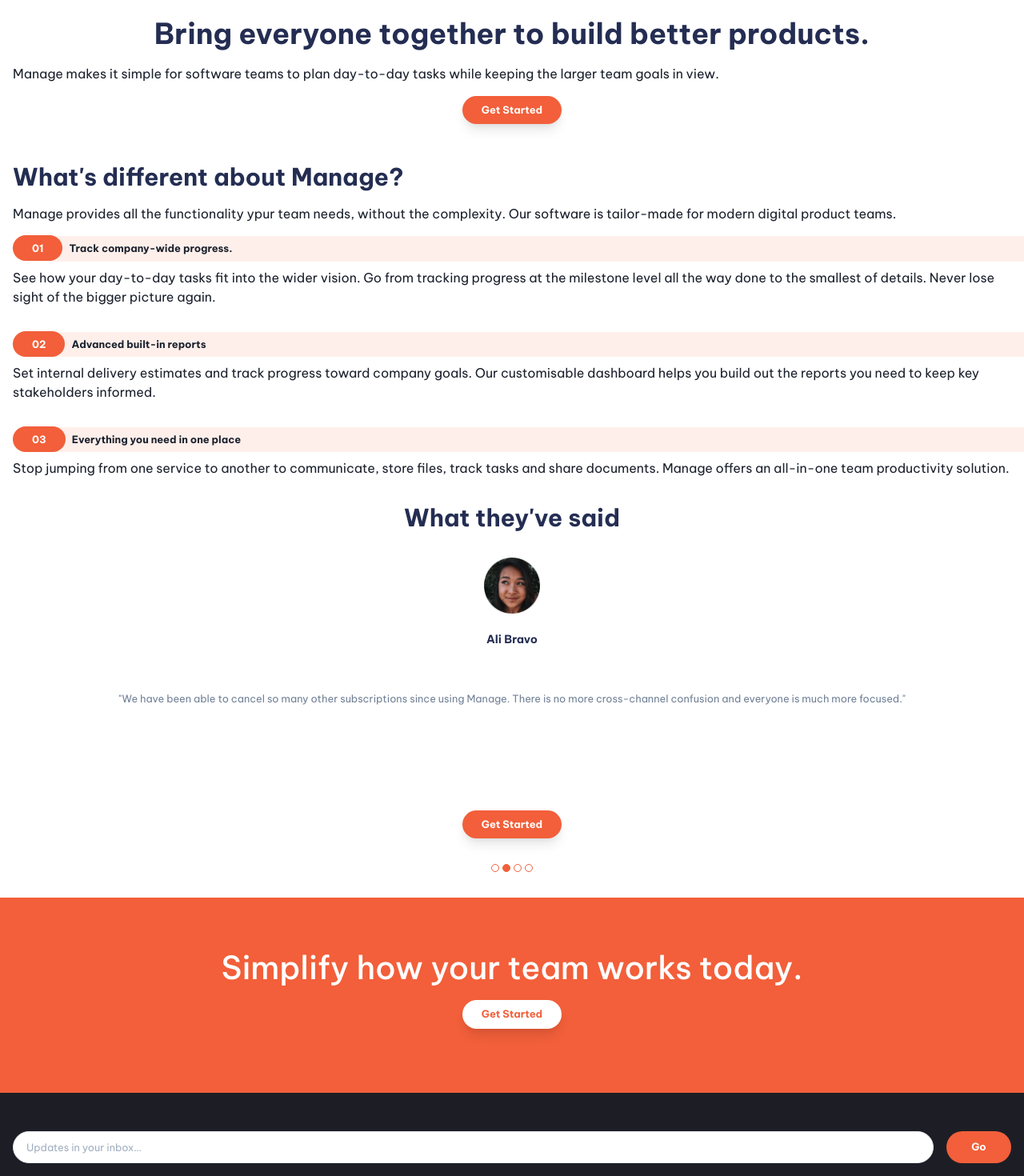
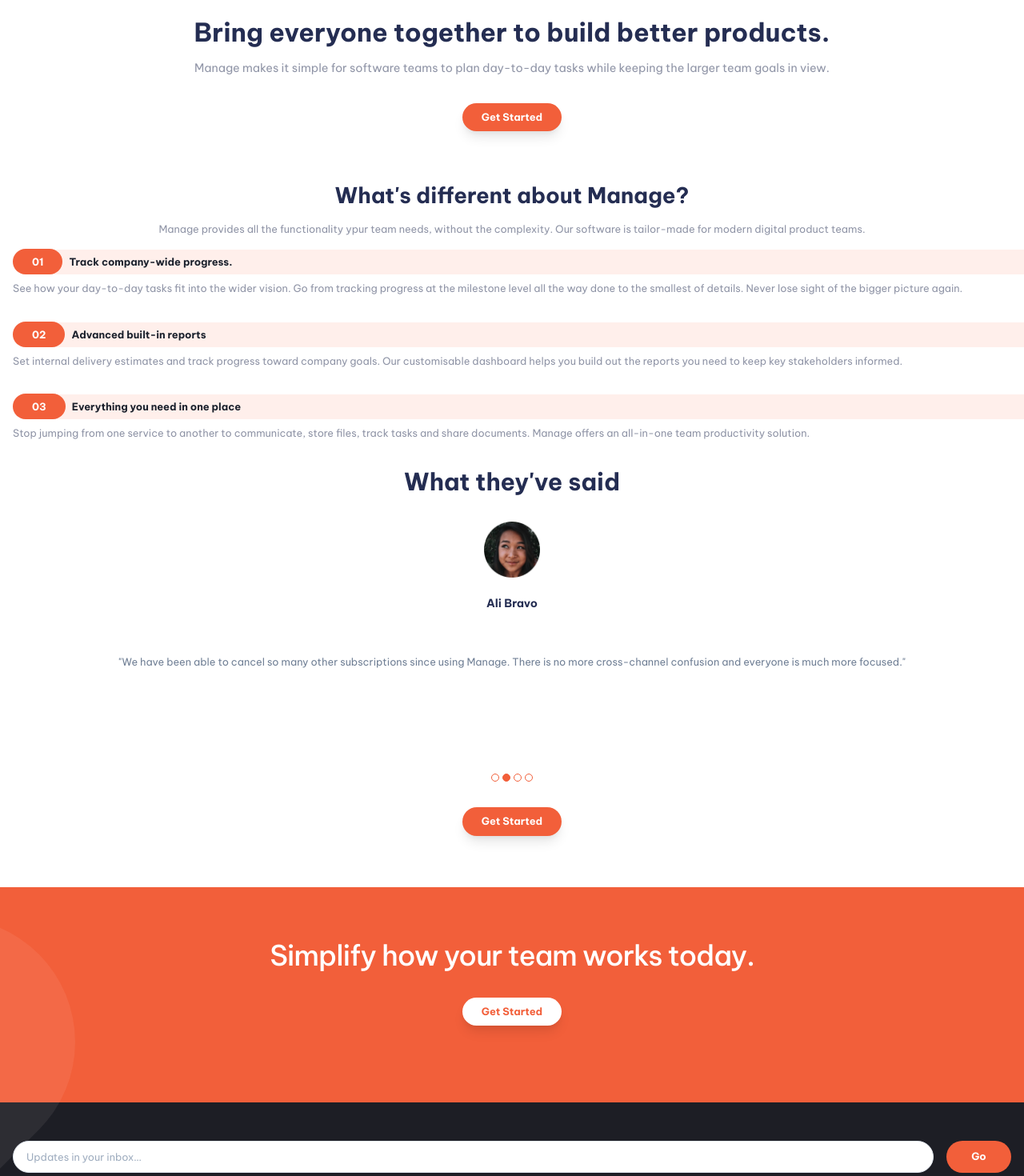
Before and after one commit to edgarfb/manage-landing-page, a Next.js app: page / in a window 1280 px wide. Shown: the part 640-2110 px from the top of the page at 80% size. Built offline with nearby package versions, Linux system fonts and the light colour scheme.

Commit message:
polishing mobile version

```diff
--- a/components/about-manage-list.js
+++ b/components/about-manage-list.js
@@ -35,6 +35,7 @@ export default function AboutManageList() {
                 py={2}
                 borderRadius={40}
                 borderRightRadius={0}
+                fontWeight="700"
               >
                 <chakra.span
                   bg="brand.BrightRed"
@@ -49,7 +50,9 @@ export default function AboutManageList() {
                 </chakra.span>
                 {item.title}
               </Heading>
-              <Text>{item.description}</Text>
+              <Text fontSize={{ base: ".8rem" }} color="brand.DarkGrayishBlue">
+                {item.description}
+              </Text>
             </Stack>
           </chakra.li>
         );
--- a/components/about-manage.js
+++ b/components/about-manage.js
@@ -5,10 +5,22 @@ export default function AboutManage() {
   return (
     <>
       <chakra.section p={4}>
-        <Heading as="h2" size="lg" mb={4} color="brand.DarkBlue">
+        <Heading
+          as="h2"
+          size="lg"
+          mb={4}
+          color="brand.DarkBlue"
+          fontSize={{ base: "1.7rem" }}
+          textAlign="center"
+          fontWeight="700"
+        >
           What&apos;s different about Manage?
         </Heading>
-        <Text>
+        <Text
+          fontSize={{ base: ".8rem" }}
+          color="brand.DarkGrayishBlue"
+          textAlign="center"
+        >
           Manage provides all the functionality ypur team needs, without the
           complexity. Our software is tailor-made for modern digital product
           teams.
--- a/components/footer.js
+++ b/components/footer.js
@@ -28,6 +28,7 @@ export default function Footer() {
 
       <Flex
         color="brand.DarkGrayishBlue"
+        fontWeight="700"
         justify="center"
         gap={12}
         fontSize=".8rem"
--- a/components/get-started-link.js
+++ b/components/get-started-link.js
@@ -7,7 +7,7 @@ export default function GetStartedLink({ white = false }) {
       <Link
         href="/get-started"
         boxShadow="lg"
-        my={4}
+        my={8}
         bg={`${white ? "white" : "brand.BrightRed"}`}
         color={`${white ? "brand.BrightRed" : "white"}`}
         py={2}
--- a/components/get-started.js
+++ b/components/get-started.js
@@ -4,10 +4,20 @@ import GetStartedLink from "./get-started-link";
 export default function GetStarted() {
   return (
     <chakra.section p={4}>
-      <Heading as="h1" textAlign="center" mb={4} color="brand.DarkBlue">
+      <Heading
+        as="h1"
+        textAlign="center"
+        mb={4}
+        color="brand.DarkBlue"
+        fontSize={{ base: "2rem" }}
+      >
         Bring everyone together to build better products.
       </Heading>
-      <Text>
+      <Text
+        color="brand.DarkGrayishBlue"
+        textAlign="center"
+        fontSize={{ base: ".9rem" }}
+      >
         Manage makes it simple for software teams to plan day-to-day tasks while
         keeping the larger team goals in view.
       </Text>
--- a/components/simplefy-box.js
+++ b/components/simplefy-box.js
@@ -1,4 +1,4 @@
-import { chakra, Heading, Flex, Button } from "@chakra-ui/react";
+import { chakra, Heading, Flex, Box, Image } from "@chakra-ui/react";
 import GetStartedLink from "./get-started-link";
 
 export default function SimplifyBox() {
@@ -12,19 +12,26 @@ export default function SimplifyBox() {
       justifyContent="center"
       flexDirection="column"
       alignItems="center"
+      position="relative"
     >
       <Heading
         as="h2"
-        fontWeight={500}
-        fontSize="40"
+        fontWeight="500"
+        fontSize={{ base: "2.2rem" }}
         textAlign="center"
         color="white"
+        zIndex={100}
+        letterSpacing="-.06rem"
       >
         Simplify how your team works today.
       </Heading>
-      <Flex justify="center">
+      <Flex justify="center" zIndex={100}>
         <GetStartedLink white={true} />
       </Flex>
+
+      <Box position="absolute" width="full" height="full" top="50px">
+        <Image src="/images/bg-simplify-section-mobile.svg" alt="" />
+      </Box>
     </chakra.section>
   );
 }
--- a/components/slider.js
+++ b/components/slider.js
@@ -2,6 +2,7 @@ import Testimonials from "./testimonials";
 import { useEffect, useState } from "react";
 import testimonialData from "./testimonials-data.js";
 import { Box, Flex } from "@chakra-ui/react";
+import GetStartedLink from "../components/get-started-link";
 
 function Dot({ onClick, bg }) {
   // It will get the background color of the dot based on the index of the cuurenSlide
@@ -55,6 +56,9 @@ export default function Slider() {
           })}
         </Flex>
       </Flex>
+      <Flex justify="center">
+        <GetStartedLink />
+      </Flex>
     </Box>
   );
 }
--- a/components/testimonials.js
+++ b/components/testimonials.js
@@ -49,9 +49,6 @@ export default function Testimonials({ userData }) {
           &quot;{userData.testimonial}&quot;
         </Text>
       </MotionBox>
-      <Flex justify="center">
-        <GetStartedLink />
-      </Flex>
     </Box>
   );
 }
```
